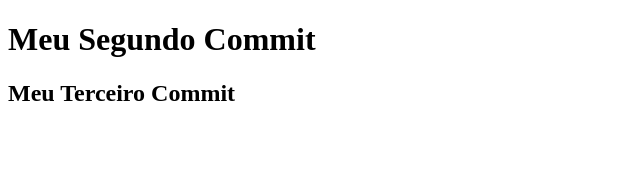
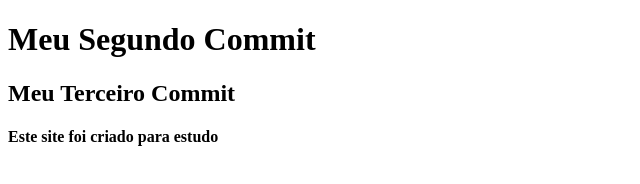
Before and after one commit to mauker/Aula01, a plain HTML site: page start.html in a window 1280 px wide. Shown: the whole page, without its empty margins (0-640 px from the left). Drawn offline with Linux system fonts and the light colour scheme.

Commit message:
Info do rodape adicionada

```diff
--- a/start.html
+++ b/start.html
@@ -7,5 +7,6 @@
 <body>
 	<h1>Meu Segundo Commit</h1>
 	<h2>Meu Terceiro Commit</h2>
+	<h4>Este site foi criado para estudo</h4>
 </body>
 </html>
```
